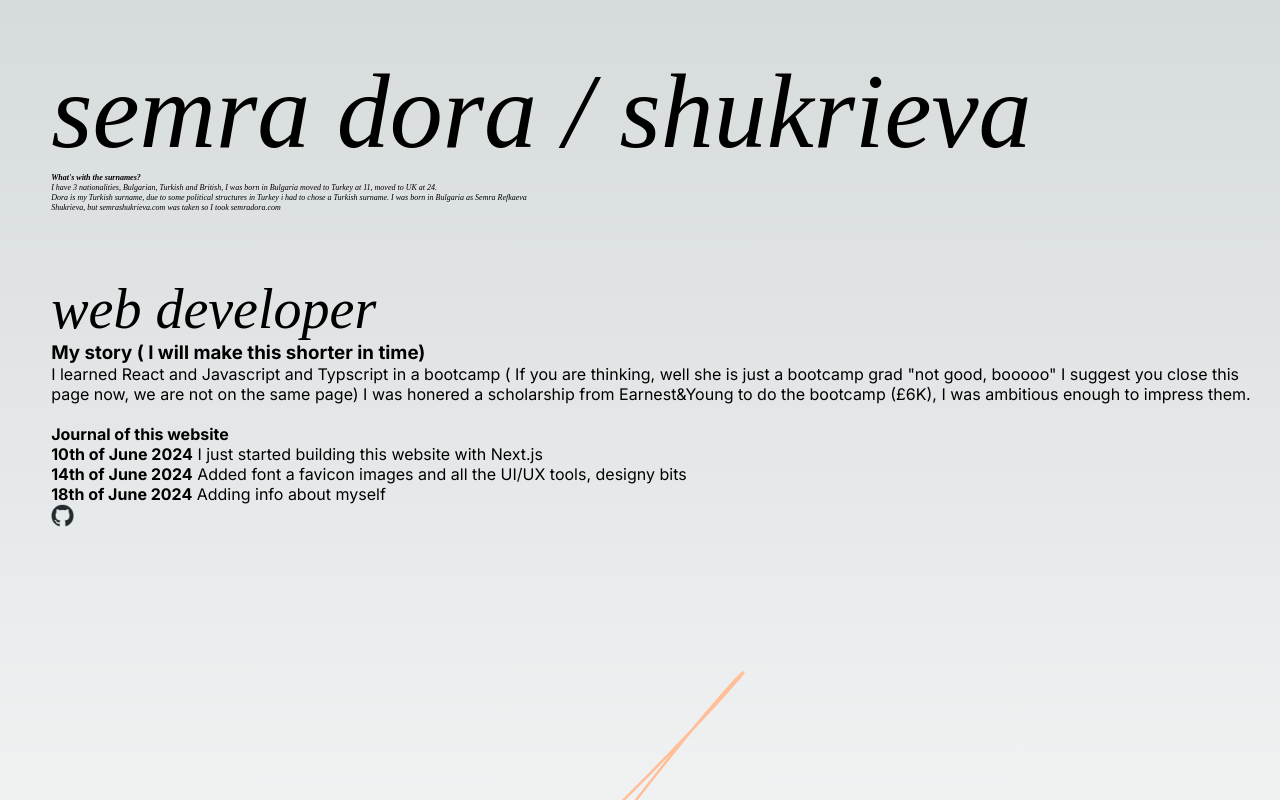
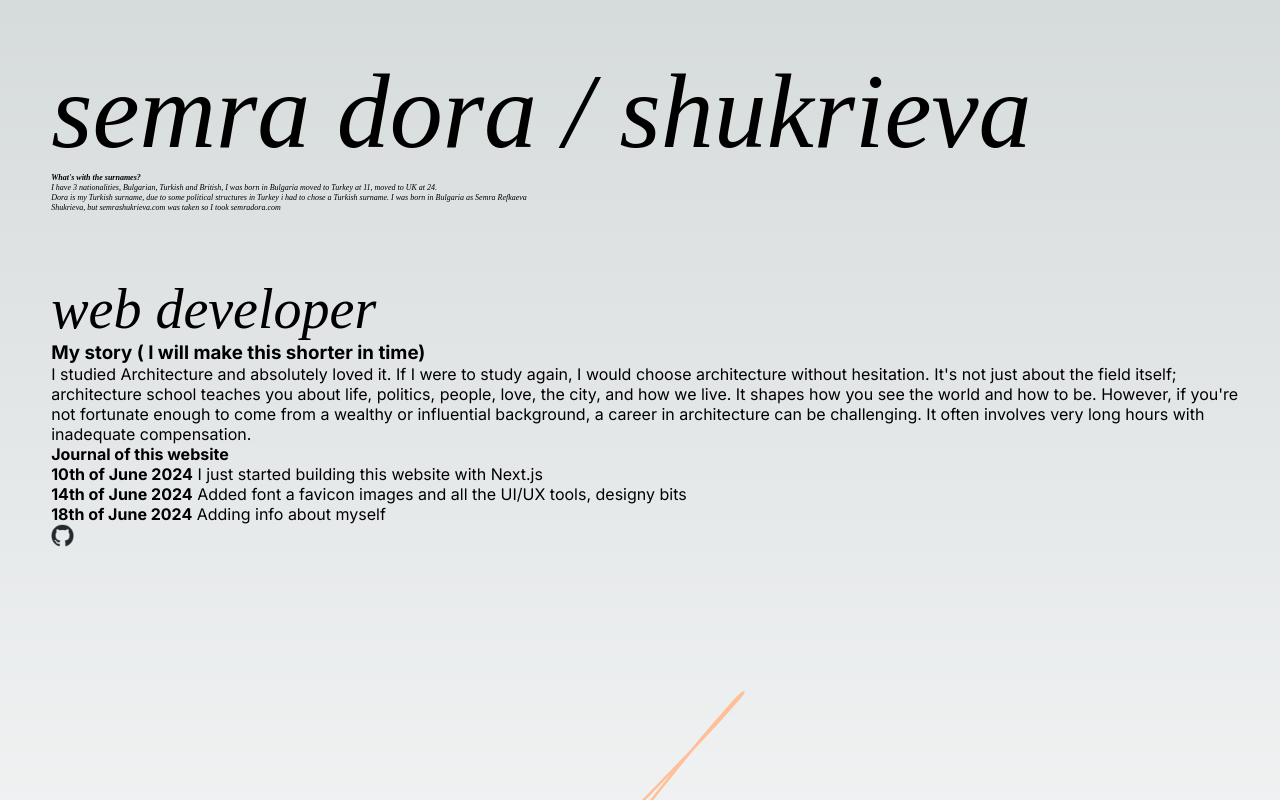
Before and after one commit to SemraSh/portfolio, a Next.js app: page / in a window 1280 px wide. Shown: the top 800 px of the page. Built offline with nearby package versions, Linux system fonts and the light colour scheme; a web font is replaced by a local one.

Commit message:
rewrite the beginning of the story

```diff
--- a/src/app/page.js
+++ b/src/app/page.js
@@ -27,11 +27,14 @@ export default function Home() {
       <div className={styles.section}>
         <h3>My story ( I will make this shorter in time) </h3>
         <p>
-          I learned React and Javascript and Typscript in a bootcamp ( If you
-          are thinking, well she is just a bootcamp grad &quot;not good,
-          booooo&quot; I suggest you close this page now, we are not on the same
-          page) I was honered a scholarship from Earnest&Young to do the
-          bootcamp (£6K), I was ambitious enough to impress them.
+          I studied Architecture and absolutely loved it. If I were to study
+          again, I would choose architecture without hesitation. It&apos;s not
+          just about the field itself; architecture school teaches you about
+          life, politics, people, love, the city, and how we live. It shapes how
+          you see the world and how to be. However, if you&apos;re not fortunate
+          enough to come from a wealthy or influential background, a career in
+          architecture can be challenging. It often involves very long hours
+          with inadequate compensation.
         </p>
       </div>
 
```
